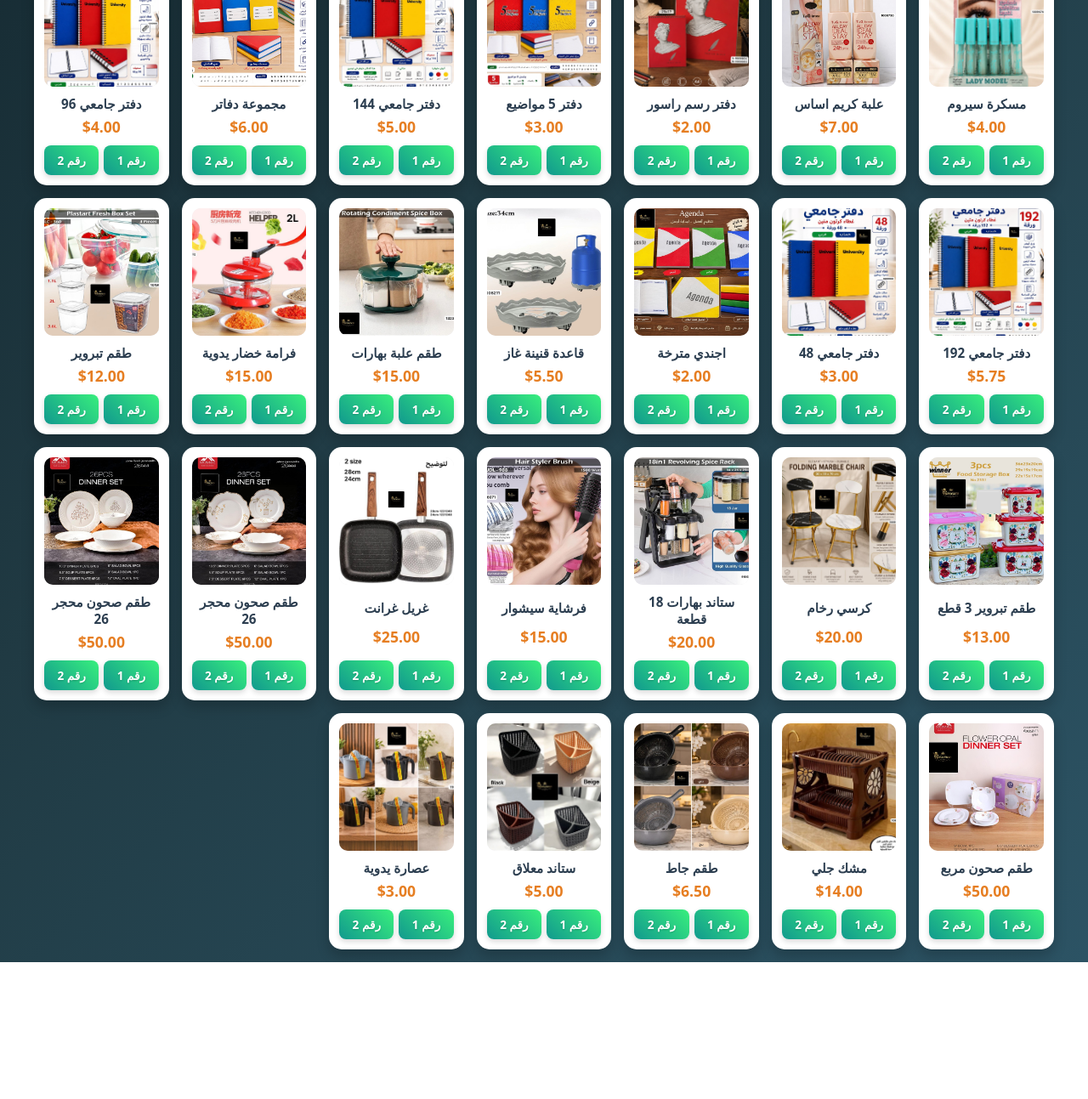
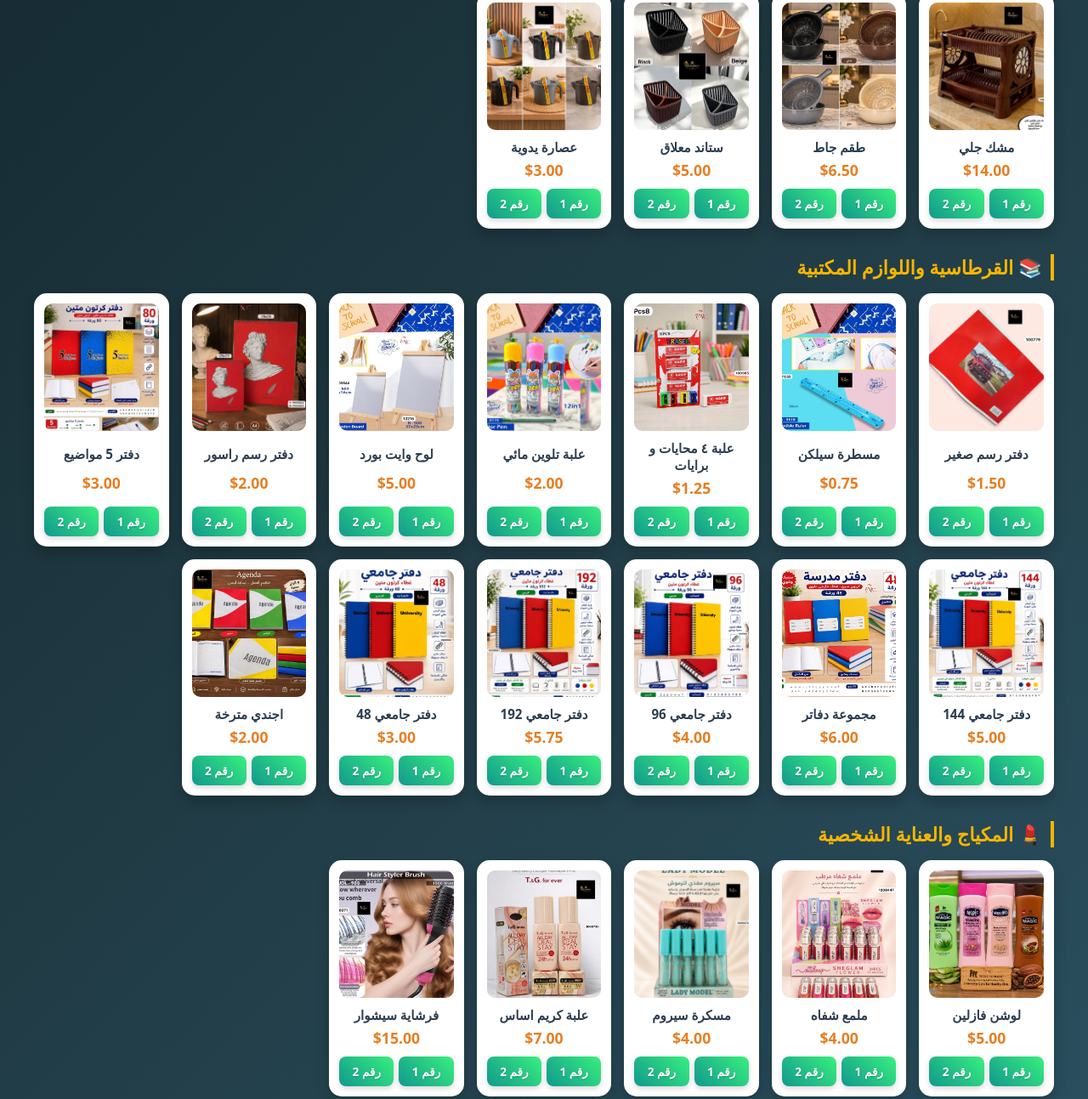
Before and after one commit to husseinmajeid00-lab/hassenco-store1, a plain HTML site: page index.html in a window 1280 px wide. Shown: the part 845-2138 px from the top of the page at 85% size. Before the commit the page ends 1977 px from the top, so only its background shows below. Drawn offline with Linux system fonts and the light colour scheme.

Commit message:
Refactor index.html to include product categories

```diff
--- a/index.html
+++ b/index.html
@@ -36,6 +36,14 @@
             font-size: 1rem;
             outline: none;
             box-shadow: 0 4px 10px rgba(0,0,0,0.3);
+        }
+        .section-title {
+            color: #f8b500;
+            border-right: 4px solid #f8b500;
+            padding-right: 10px;
+            margin: 30px auto 15px;
+            max-width: 1200px;
+            font-size: 1.4rem;
         }
         .products-grid {
             display: grid;
@@ -95,34 +103,16 @@
     <h1 class="header-title">🛍️ Hassenco Store</h1>
     <input type="text" id="searchInput" oninput="searchProducts()" placeholder="🔍 ابحث عن منتج..." class="search-bar">
 
-    <main class="products-grid" id="mainGrid"></main>
+    <div id="storeContainer"></div>
 
     <script>
-        const products = [
+        const categories = [
+            {
+                name: "🏠 أدوات منزلية ومطبخ",
+                products: [
                     { name: "مشك جلي طبقتين", price: "$12.00", img: "1 (1).jpeg" },
-            { name: "فرد مساج لكل الجسم", price: "$18.00", img: "1 (2).jpeg" },
-            { name: "طقم مفاتيح ربط", price: "$21.00", img: "1 (3).jpeg" },
                     { name: "قوالب صنع سامبوسك", price: "$3.00", img: "1 (4).jpeg" },
-            { name: "مصباح الكرة الكريستالية", price: "$7.00", img: "1 (5).jpeg" },
-            { name: "لوشن فازلين", price: "$5.00", img: "1 (6).jpeg" },
                     { name: "رول ورق زبدة", price: "$3.00", img: "1 (7).jpeg" },
-            { name: "دفتر رسم صغير", price: "$1.50", img: "1 (8).jpeg" },
-            { name: "مسطرة سيلكن", price: "$0.75", img: "1 (9).jpeg" },
-            { name: "غورد مياه بلاستيك", price: "$7.00", img: "1 (10).jpeg" },
-            { name: "علبة ٤ محايات و برايات", price: "$1.25", img: "1 (11).jpeg" },
-            { name: "علبة تلوين مائي", price: "$2.00", img: "1 (12).jpeg" },
-            { name: "لوح وايت بورد", price: "$5.00", img: "1 (13).jpeg" },
-            { name: "ملمع شفاه", price: "$4.00", img: "1 (14).jpeg" },
-            { name: "مسكرة سيروم", price: "$4.00", img: "1 (15).jpeg" },
-            { name: "علبة كريم اساس", price: "$7.00", img: "1 (16).jpeg" },
-            { name: "دفتر رسم راسور", price: "$2.00", img: "1 (17).jpeg" },
-            { name: "دفتر 5 مواضيع", price: "$3.00", img: "1 (18).jpeg" },
-            { name: "دفتر جامعي 144", price: "$5.00", img: "1 (19).jpeg" },
-            { name: "مجموعة دفاتر", price: "$6.00", img: "1 (20).jpeg" },
-            { name: "دفتر جامعي 96", price: "$4.00", img: "1 (21).jpeg" },
-            { name: "دفتر جامعي 192", price: "$5.75", img: "1 (22).jpeg" },
-            { name: "دفتر جامعي 48", price: "$3.00", img: "1 (23).jpeg" },
-            { name: "اجندي مترخة", price: "$2.00", img: "1 (24).jpeg" },
                     { name: "قاعدة قنينة غاز", price: "$5.50", img: "1 (25).jpeg" },
                     { name: "طقم علبة بهارات", price: "$15.00", img: "1 (26).jpeg" },
                     { name: "فرامة خضار يدوية", price: "$15.00", img: "1 (27).jpeg" },
@@ -130,7 +120,6 @@
                     { name: "طقم تبروير 3 قطع", price: "$13.00", img: "1 (29).jpeg" },
                     { name: "كرسي رخام", price: "$20.00", img: "1 (30).jpeg" },
                     { name: "ستاند بهارات 18 قطعة", price: "$20.00", img: "1 (31).jpeg" },
-            { name: "فرشاية سيشوار", price: "$15.00", img: "1 (32).jpeg" },
                     { name: "غريل غرانت", price: "$25.00", img: "1 (33).jpeg" },
                     { name: "طقم صحون محجر 26", price: "$50.00", img: "1 (34).jpeg" },
                     { name: "طقم صحون محجر 26", price: "$50.00", img: "1 (35).jpeg" },
@@ -139,12 +128,54 @@
                     { name: "طقم جاط", price: "$6.50", img: "1 (38).jpeg" },
                     { name: "ستاند معلاق", price: "$5.00", img: "1 (39).jpeg" },
                     { name: "عصارة يدوية", price: "$3.00", img: "1 (40).jpeg" }
+                ]
+            },
+            {
+                name: "📚 القرطاسية واللوازم المكتبية",
+                products: [
+                    { name: "دفتر رسم صغير", price: "$1.50", img: "1 (8).jpeg" },
+                    { name: "مسطرة سيلكن", price: "$0.75", img: "1 (9).jpeg" },
+                    { name: "علبة ٤ محايات و برايات", price: "$1.25", img: "1 (11).jpeg" },
+                    { name: "علبة تلوين مائي", price: "$2.00", img: "1 (12).jpeg" },
+                    { name: "لوح وايت بورد", price: "$5.00", img: "1 (13).jpeg" },
+                    { name: "دفتر رسم راسور", price: "$2.00", img: "1 (17).jpeg" },
+                    { name: "دفتر 5 مواضيع", price: "$3.00", img: "1 (18).jpeg" },
+                    { name: "دفتر جامعي 144", price: "$5.00", img: "1 (19).jpeg" },
+                    { name: "مجموعة دفاتر", price: "$6.00", img: "1 (20).jpeg" },
+                    { name: "دفتر جامعي 96", price: "$4.00", img: "1 (21).jpeg" },
+                    { name: "دفتر جامعي 192", price: "$5.75", img: "1 (22).jpeg" },
+                    { name: "دفتر جامعي 48", price: "$3.00", img: "1 (23).jpeg" },
+                    { name: "اجندي مترخة", price: "$2.00", img: "1 (24).jpeg" }
+                ]
+            },
+            {
+                name: "💄 المكياج والعناية الشخصية",
+                products: [
+                    { name: "لوشن فازلين", price: "$5.00", img: "1 (6).jpeg" },
+                    { name: "ملمع شفاه", price: "$4.00", img: "1 (14).jpeg" },
+                    { name: "مسكرة سيروم", price: "$4.00", img: "1 (15).jpeg" },
+                    { name: "علبة كريم اساس", price: "$7.00", img: "1 (16).jpeg" },
+                    { name: "فرشاية سيشوار", price: "$15.00", img: "1 (32).jpeg" }
+                ]
+            },
+            {
+                name: "🔌 الإلكترونيات والأدوات المتنوعة",
+                products: [
+                    { name: "فرد مساج لكل الجسم", price: "$18.00", img: "1 (2).jpeg" },
+                    { name: "طقم مفاتيح ربط", price: "$21.00", img: "1 (3).jpeg" },
+                    { name: "مصباح الكرة الكريستالية", price: "$7.00", img: "1 (5).jpeg" },
+                    { name: "غورد مياه بلاستيك", price: "$7.00", img: "1 (10).jpeg" }
+                ]
+            }
         ];
 
-        const grid = document.getElementById('mainGrid');
-        products.forEach(p => {
+        const storeContainer = document.getElementById('storeContainer');
+
+        categories.forEach(cat => {
+            let catHTML = `<h2 class="section-title">${cat.name}</h2><div class="products-grid">`;
+            cat.products.forEach(p => {
                 const msg = encodeURIComponent(`مرحباً، أود الاستفسار عن: ${p.name}`);
-            grid.innerHTML += `
+                catHTML += `
                     <div class="product-card">
                         <img src="${p.img}" alt="${p.name}">
                         <h3>${p.name}</h3>
@@ -155,6 +186,9 @@
                         </div>
                     </div>
                 `;
+            });
+            catHTML += `</div>`;
+            storeContainer.innerHTML += catHTML;
         });
 
         function searchProducts() {
```
Lines whose indentation alone changed are shown as unchanged.
